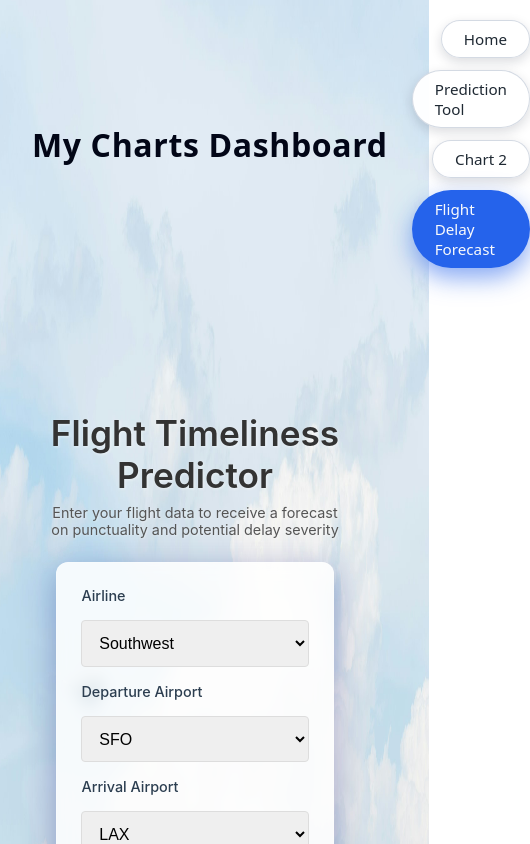
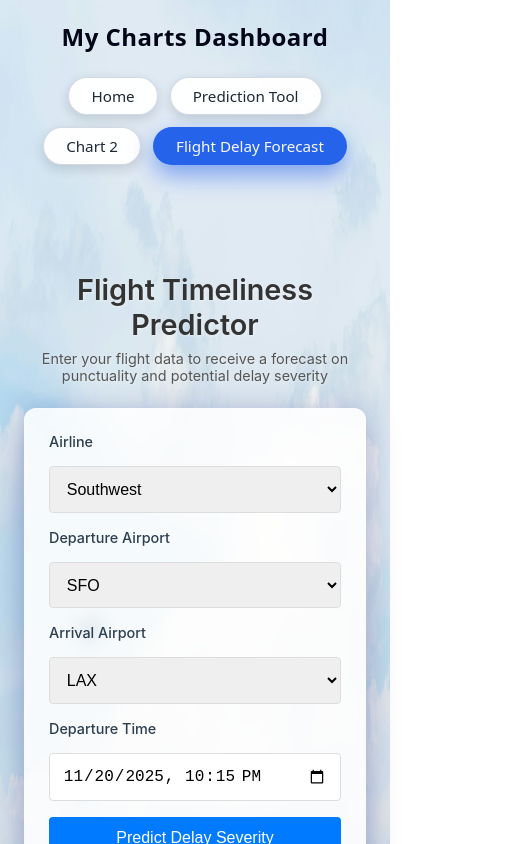
Before and after one commit to Sharonwoon/COS30049_FINAL, a React (Create React App) app: page /chart3 in a window 390 px wide. Shown: the top 844 px of the page, 530 px wide, since content can reach past the window. Built offline with nearby package versions, Linux system fonts and the light colour scheme.

Commit message:
Update App.css

```diff
--- a/src/App.css
+++ b/src/App.css
@@ -1045,3 +1045,121 @@ body.body-chart3-active {
   }
 }
 /* Ensure there are no extra braces after this point */
+
+/* =================================================================== */
+/*                     MOBILE & TABLET RESPONSIVE FIXES                  */
+/* =================================================================== */
+
+/* --- A. Tablet and Smaller (Affects iPad Pro and phones) --- */
+@media (max-width: 1024px) {
+  /*
+    FIX: Pushes the main titles on Chart 2 & 3 to the top of the page
+    instead of the vertical center. This fixes the "too low" title problem.
+  */
+  .chart3-header {
+    justify-content: flex-start;
+    padding-top: 4rem; /* Add some space from the top nav */
+  }
+
+  .chart2-page-wrapper .app-container {
+    padding-top: 4rem;
+  }
+}
+
+
+/* --- B. Mobile Devices (Affects phones and small tablets) --- */
+@media (max-width: 768px) {
+
+  /* 1. GLOBAL LAYOUT & NAVIGATION FIX */
+  /* Stacks the main title on top of the navigation buttons */
+  .dashboard-header {
+    flex-direction: column;
+    align-items: center;
+    gap: 1.5rem; /* Add space between title and nav */
+    margin-bottom: 1.5rem;
+  }
+
+  /* Centers the navigation buttons */
+  .dashboard-nav {
+    justify-content: center;
+  }
+
+  /* Reduces padding on the main page container */
+  .page-shell {
+    padding: 20px 15px 0;
+  }
+
+  /* Reduces main dashboard title size */
+  .dashboard-title {
+    font-size: 1.5rem;
+    text-align: center;
+  }
+
+
+  /* 2. BACKGROUND IMAGE FIX */
+  /*
+    FIX: Prevents the "zoomed-in" background effect on mobile.
+    We remove background-attachment: fixed, which is buggy on mobile,
+    and let the background scroll naturally with the page.
+  */
+  body.body-chart2-active,
+  body.body-chart3-active {
+    background-attachment: scroll;
+  }
+
+
+  /* 3. HOME & CHART 1 CARD WIDTH FIX */
+  /* Makes the cards wider to fill the screen better */
+  .home-hero,
+  .form,
+  .result,
+  .charts-container .chart-card {
+    width: 95%;
+    padding: 1.5rem;
+  }
+
+
+  /* 4. CHART 2 CARD & TITLE FIX */
+  .chart2-page-wrapper .header h1 {
+    font-size: 1.8rem; /* Reduce title size */
+  }
+
+  .chart2-page-wrapper .card {
+    padding: 20px; /* Reduce padding inside cards */
+  }
+
+  /* Stack form elements in Chart 2 */
+  .chart2-page-wrapper .form-row {
+    flex-direction: column;
+    gap: 15px;
+  }
+
+
+  /* 5. CHART 3 CARD & TITLE FIX */
+  .chart3-main-title {
+    font-size: 1.8rem; /* Reduce title size */
+    padding: 0 1rem;
+  }
+
+  .chart3-subtitle {
+    font-size: 0.9rem;
+  }
+
+  /* Make form/result cards wider */
+  .chart3-form-card,
+  .chart3-result-card {
+    width: 95%;
+    padding: 1.5rem;
+  }
+
+  /* Reduce the size of the progress bar */
+  .chart3-progress-bar-container {
+      height: 25px;
+  }
+  .chart3-progress-bar-track {
+      height: 24px;
+  }
+  .chart3-airplane-icon {
+      font-size: 22px;
+  }
+}
```
